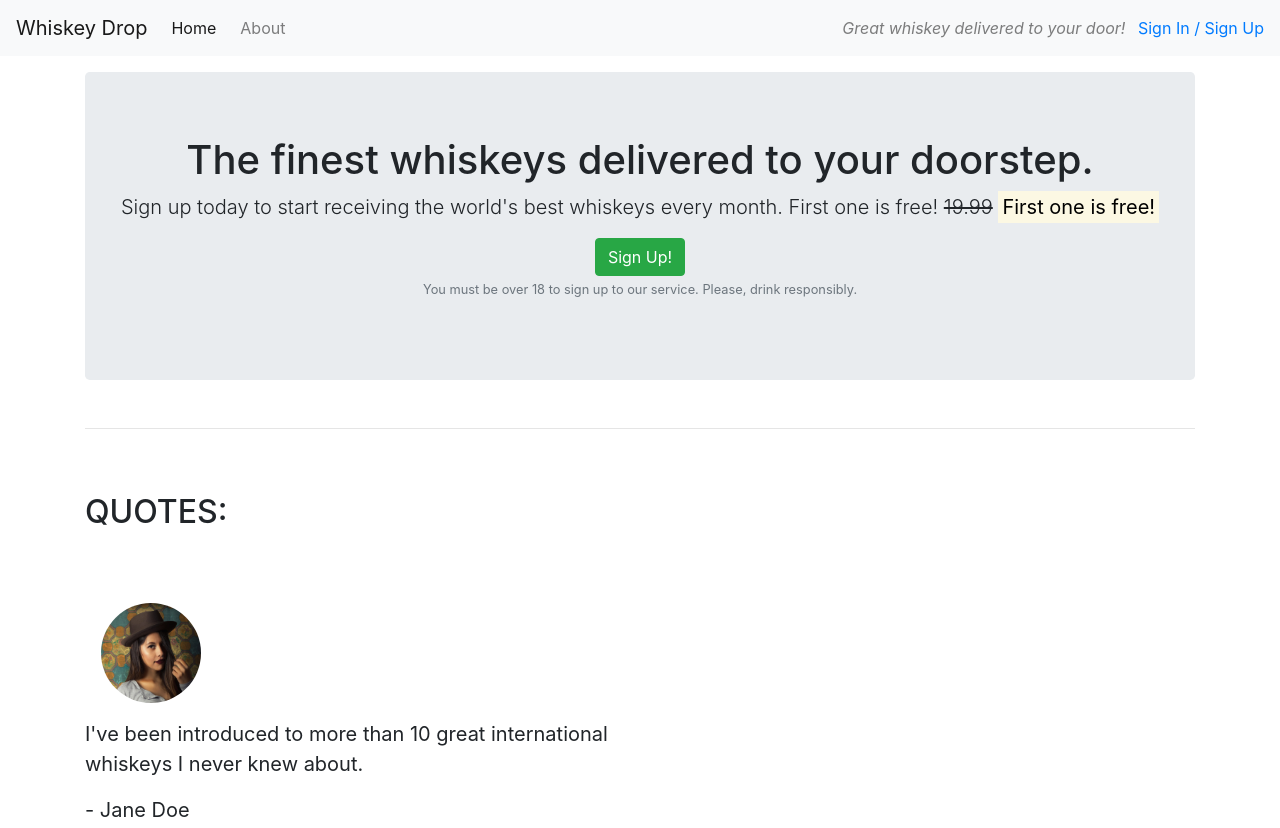
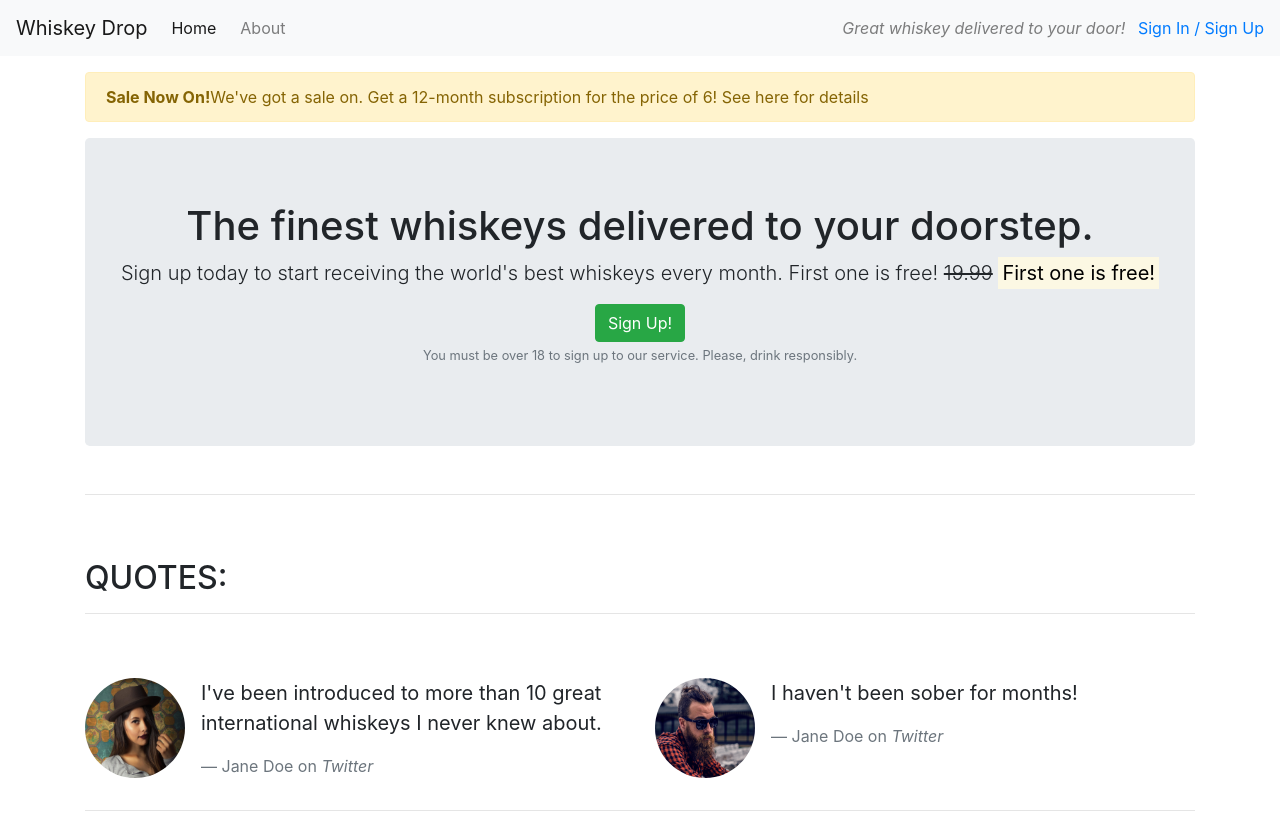
Before and after one commit to cfbrown101/Bootstrap, a plain HTML site: page index.html in a window 1280 px wide. Shown: the top 828 px of the page. Drawn offline with nearby package versions, Linux system fonts and the light colour scheme.

Commit message:
double checking commit

```diff
--- a/index.html
+++ b/index.html
@@ -22,6 +22,14 @@
 </div>
 </nav>
     <article class="container mt-3">
+    <div class="row d-none d-sm-block">
+        <div class="col-12">
+            <div class="alert alert-warning">
+                <strong>Sale Now On!</strong>We've got a sale on. Get a 12-month subscription for the price of 6!
+                <a class="href">See here for details</a>
+            </div>
+        </div>
+    </div>
         <!-- Callout -->
         <div class="row">
         <div class="col-12">
@@ -44,29 +52,36 @@
             <div class="row">
                 <div class="col-12 my-5">
                     <h2 class="text-uppercase">Quotes:</h2>
+                    <hr />
                 </div>
             </div>
             <div class="row">
                 <div class="col-12 col-md-6">
                     <div class="media">
-                <img src="images/girl-image.png" class="rounded-circle m-3" height=100 width=100>
+                        <div class="d-none d-sm-block">
+                            <img src="images/girl-image.png" class="rounded-circle mr-3" height="100" width="100">
                         </div>
-                <div class="media-body"></div>
+                        <div class="media-body">
                             <blockquote class="blockquote">
                                 <p>I've been introduced to more than 10 great international whiskeys I never knew about.</p>
-                <p>- Jane Doe</p>
+                                <footer class="blockquote-footer">Jane Doe on <cite title="Twitter">Twitter</cite></footer>
                             </blockquote>
+                        </div>
                     </div>
                 </div>
                 <div class="col-12 col-md-6">
                     <div class="media">
-                <img src="images/guy-image.png" class="rounded-circle m-3" height=100 width=100>
+                        <div class="d-none d-sm-block">
+                            <img src="images/guy-image.png" class="rounded-circle mr-3" height="100" width="100">
                         </div>
-                <div class="media-body"></div>
+                        <div class="media-body">
                             <blockquote class="blockquote">
                                 <p>I haven't been sober for months!</p>
-                <p>- Jon Doe</p>
+                                <footer class="blockquote-footer">Jane Doe on <cite title="Twitter">Twitter</cite></footer>
                             </blockquote>
+                        </div>
+                    </div>
+                </div>
             </div>
         </section>
         <!-- /.quotes -->
```
Lines whose indentation alone changed are shown as unchanged.
